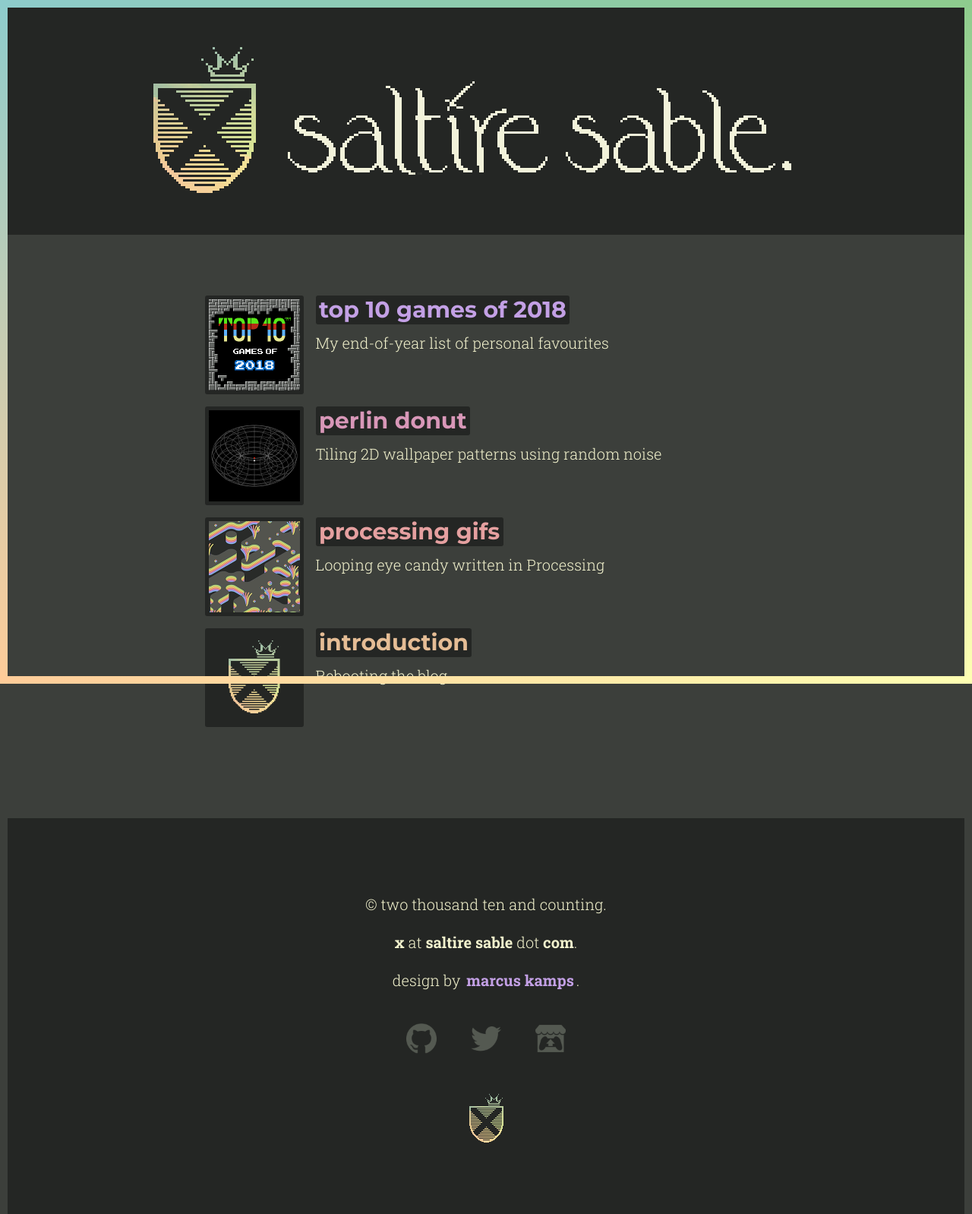
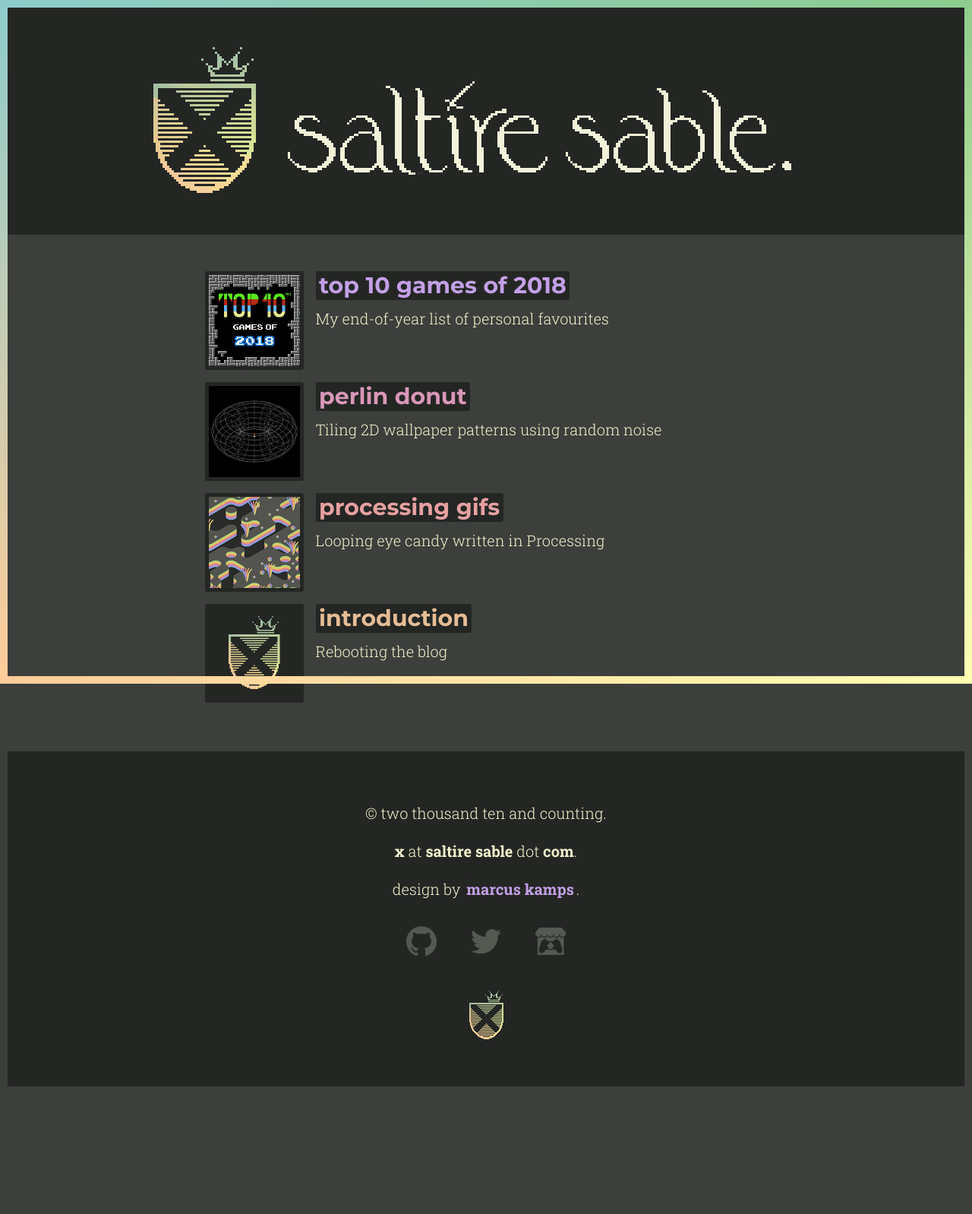
Before and after one commit to saltire/saltire.github.io, a Jekyll site: the page built from index.md, in a window 1280 px wide. Shown: the whole page at 76% size. Built offline with Jekyll 4.4.1, drawn with Linux system fonts in a browser that asks for light colours; after the commit the page ends 1430 px from its top, so only the background shows below that.

```diff
--- a/_config.yml
+++ b/_config.yml
@@ -41,6 +41,7 @@ defaults:
       type: articles
     values:
       layout: article
+      permalink: /:title
 
 # Exclude from processing.
 # The following items will not be processed, by default. Create a custom list
--- a/_sass/footer.scss
+++ b/_sass/footer.scss
@@ -1,5 +1,5 @@
 body > footer {
-  padding: 5rem 0;
+  padding: 3rem 0;
   background: $black;
 
   > div {
@@ -7,7 +7,7 @@ body > footer {
   }
 
   .logos {
-    margin: 2em 0;
+    margin: 2rem 0;
     text-align: center;
 
     a {
--- a/_sass/main.scss
+++ b/_sass/main.scss
@@ -1,6 +1,6 @@
 body > main {
   margin: 0 auto;
-  padding: 5rem 1rem;
+  padding: 3rem 1rem;
   box-sizing: content-box;
 
   @media only screen and (min-width: $breakpoint-sm) {
@@ -41,7 +41,7 @@ body > main {
   }
 
   ul.articles {
-    margin: 0 0 40px;
+    margin: 0;
     padding: 0;
 
     li {
```
Also changed, not shown: _articles/perlin-donut.md (+1 -1 lines), _articles/processing-gifs.md (+2 -2 lines).
